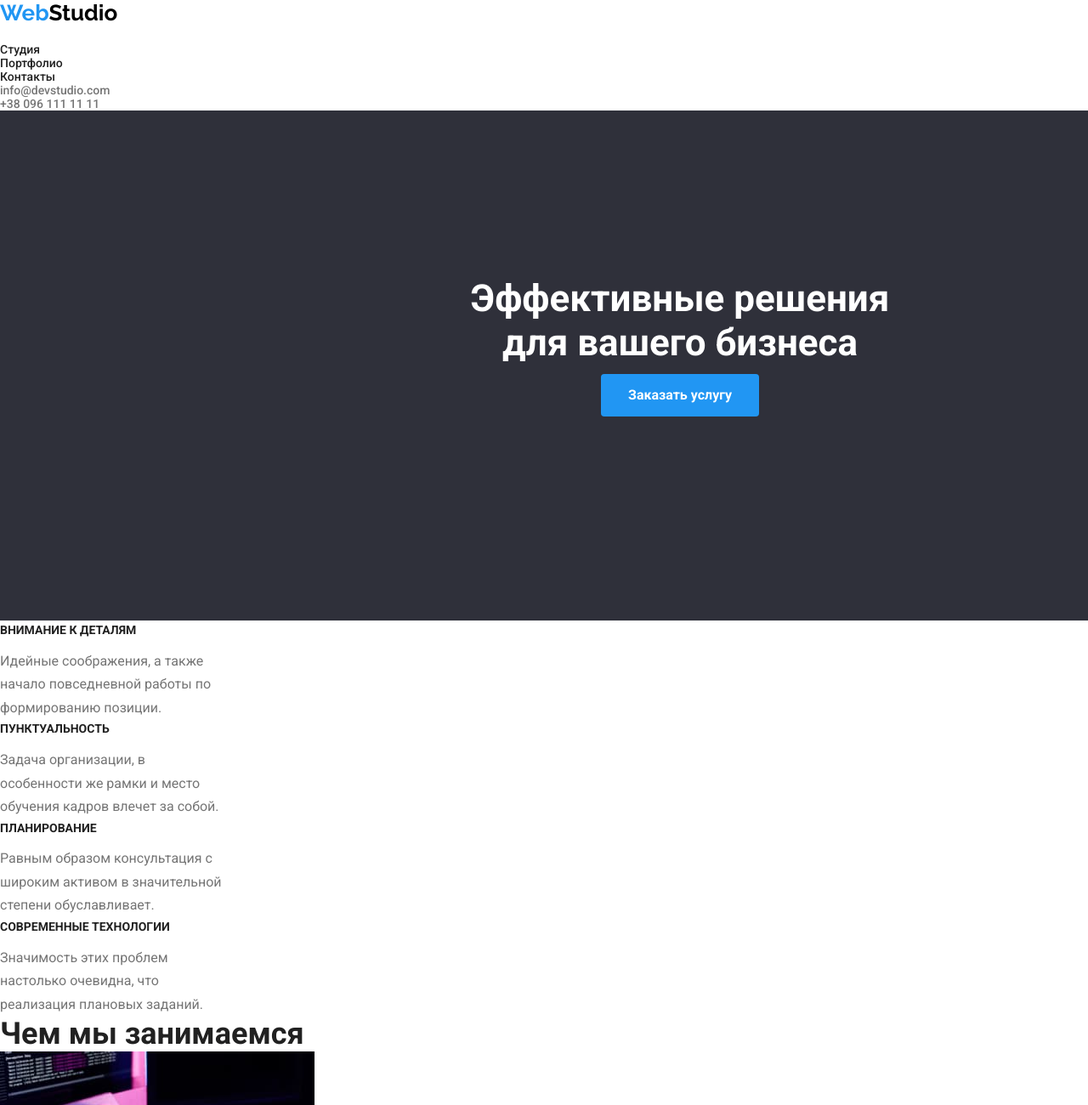
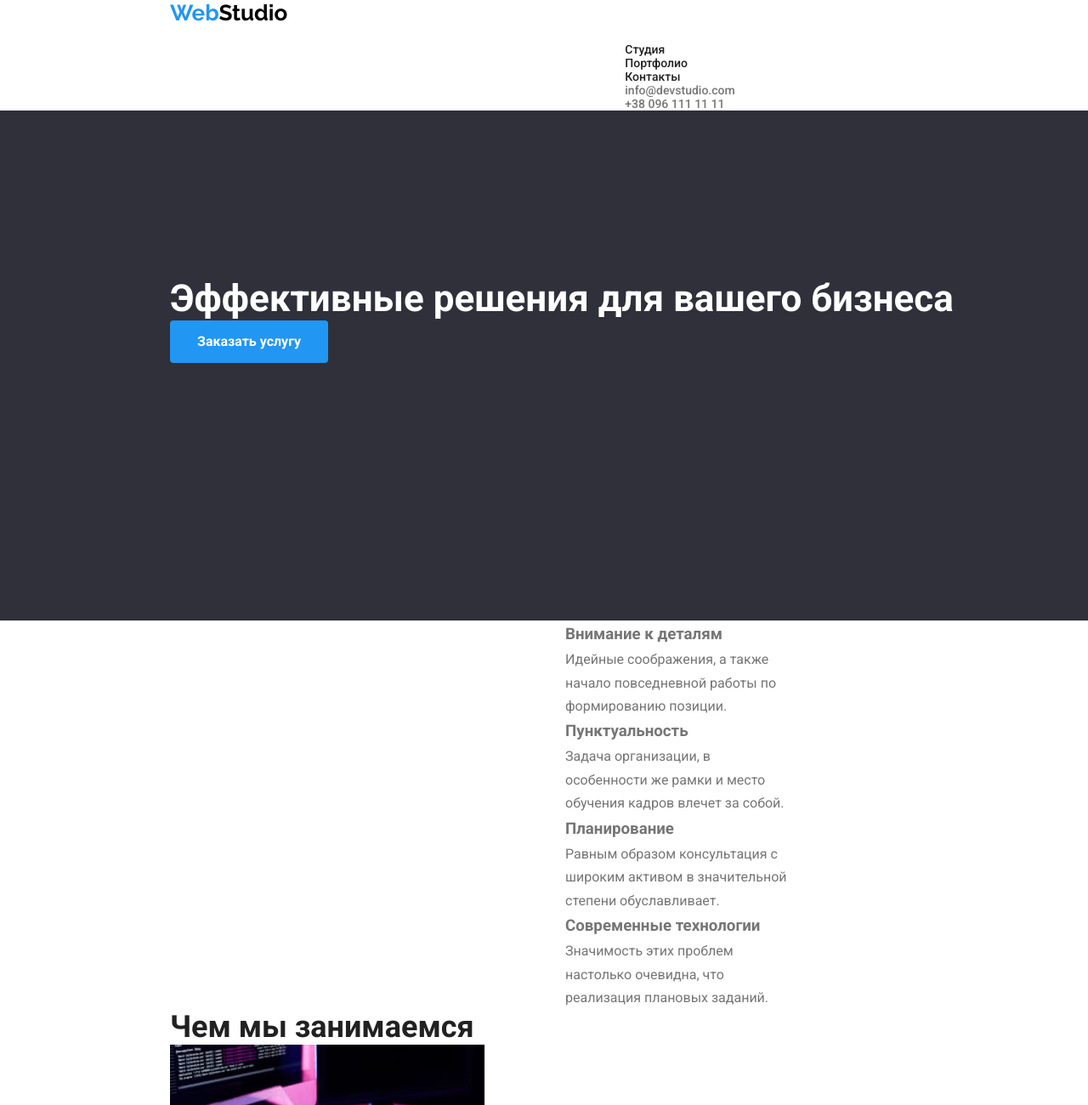
Before and after one commit to AnatolBielow/goit-markup-hw-02, a plain HTML site: page index.html in a window 1280 px wide. Shown: the top 1300 px of the page at 85% size. Drawn offline with Linux system fonts and the light colour scheme.

Commit message:
errors checking

```diff
--- a/css/styles.css
+++ b/css/styles.css
@@ -12,7 +12,7 @@
 }
 * {
     box-sizing: border-box;
-    margin: 0;
+    margin: 0 auto;
     padding: 0;
 }
 
@@ -31,9 +31,36 @@ a {
     text-decoration: none;
     display: inline-block;
 }
-
+ .header {
+    width: 1600px;
+    background-color: var(--while-color);
+    color: var(--header-color);
+    font-weight: 500;
+    font-size: 14px;
+ }
+ .hero {
+    width: 1600px;
+    height: 600px;
+    background-color: var(--background-about-color);
+ }
+ .about-us {
+    width: 1600px;
+ }
+ .studio {
+    width: 1600px;
+ }
+ .team {
+    width: 1600px;
+    font-size: 16px;
+ }
+ .footer {
+    width: 1600px;
+    background-color: var(--header-color);
+    box-sizing: border-box;
+    height: 250px;
+ }
 .container {
-    width: 1600px;
+    width: 1200px;
     margin: 0 auto;
 }
 
@@ -58,7 +85,7 @@ a {
     color: var(--while-color);
 }
 
-.title-1 {
+.title-about-us {
     color: transparent;
     font-size: 0;
 }
@@ -91,24 +118,16 @@ a {
  {
     color: var(--pretty-color);
 }
-.header {
-    background-color: var(--while-color);
-    color: var(--header-color);
-    font-weight: 500;
-    font-size: 14px;
-}
-.about .container {
-    background-color: var(--background-about-color);
-    height: 600px;
-}
 
-.hero-content {
-    width: 550px;
+
+
+
+.title-hero {
+
     font-size: 44px;
     font-weight: 900;
 
     color: var(--while-color);
-    text-align: center;
     margin: auto;
     padding-top: 195px;
 }
@@ -116,14 +135,7 @@ a {
     width: 270px;
     line-height: 1.714;
 }
-.team {
-    font-size: 16px;
-}
-.footer .container {
-    background-color: var(--header-color);
-    box-sizing: border-box;
-    height: 250px;
-}
+
 .adress {
     color:var(--while-color);
     font-style: normal;
--- a/index.html
+++ b/index.html
@@ -38,41 +38,41 @@
         </div>
     </header>
     <main>
-        <section class="about">
+        <section class="hero">
             <div class="container">
                 <div class="hero-content">
-                    <h1 class="title-1">WebStudio</h1>
-                    <p>Эффективные решения для вашего бизнеса</p>
+                    <h1 class="title-hero">Эффективные решения для вашего бизнеса</h1>
+
                     <a href="#" class="button">Заказать услугу</a>
                 </div>
             </div>
         </section>
-        <section class="skills">
+        <section class="about-us">
             <div class="container">
-                <h2 class="title-1">Наши Скиллы</h2>
+                <h2 class="title-about-us">О Нас</h2>
                 <ul>
                     <li>
                         <div class="skill">
-                            <h3 class="title-3">Внимание к деталям</h3>
+                            <h3 class="skill-title">Внимание к деталям</h3>
                             <p>Идейные соображения, а также начало повседневной работы по формированию позиции.</p>
                         </div>
                     </li>
                     <li>
                         <div class="skill">
-                            <h3 class="title-3">Пунктуальность</h3>
+                            <h3 class="skill-title">Пунктуальность</h3>
                             <p>Задача организации, в особенности же рамки и место обучения кадров влечет за собой.</p>
                         </div>
                     </li>
                     <li>
                         <div class="skill">
-                            <h3 class="title-3">Планирование</h3>
+                            <h3 class="skill-title">Планирование</h3>
                             <p>Равным образом консультация с широким активом в значительной степени обуславливает.</p>
                         </div>
 
                     </li>
                     <li>
                         <div class="skill">
-                            <h3 class="title-3">Современные технологии</h3>
+                            <h3 class="skill-title">Современные технологии</h3>
                             <p>Значимость этих проблем настолько очевидна, что реализация плановых заданий.</p>
                         </div>
                     </li>
```
